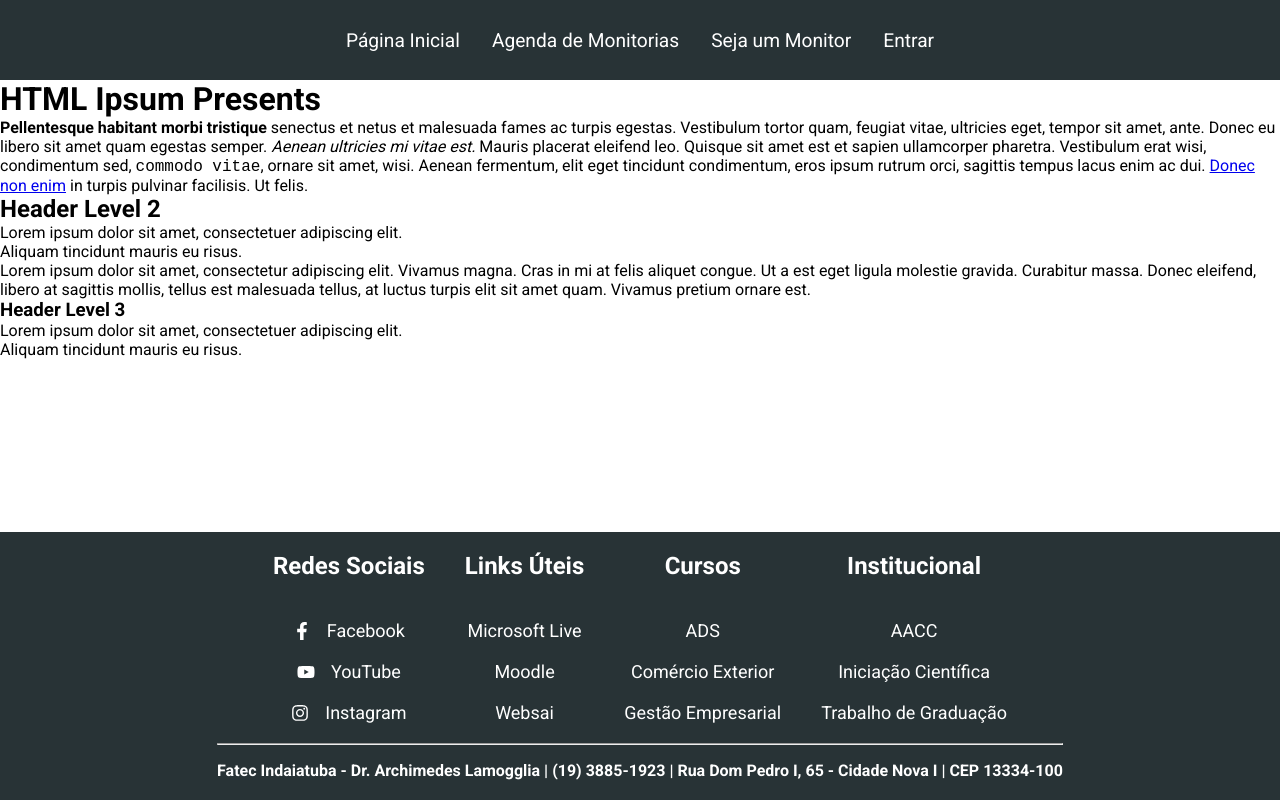
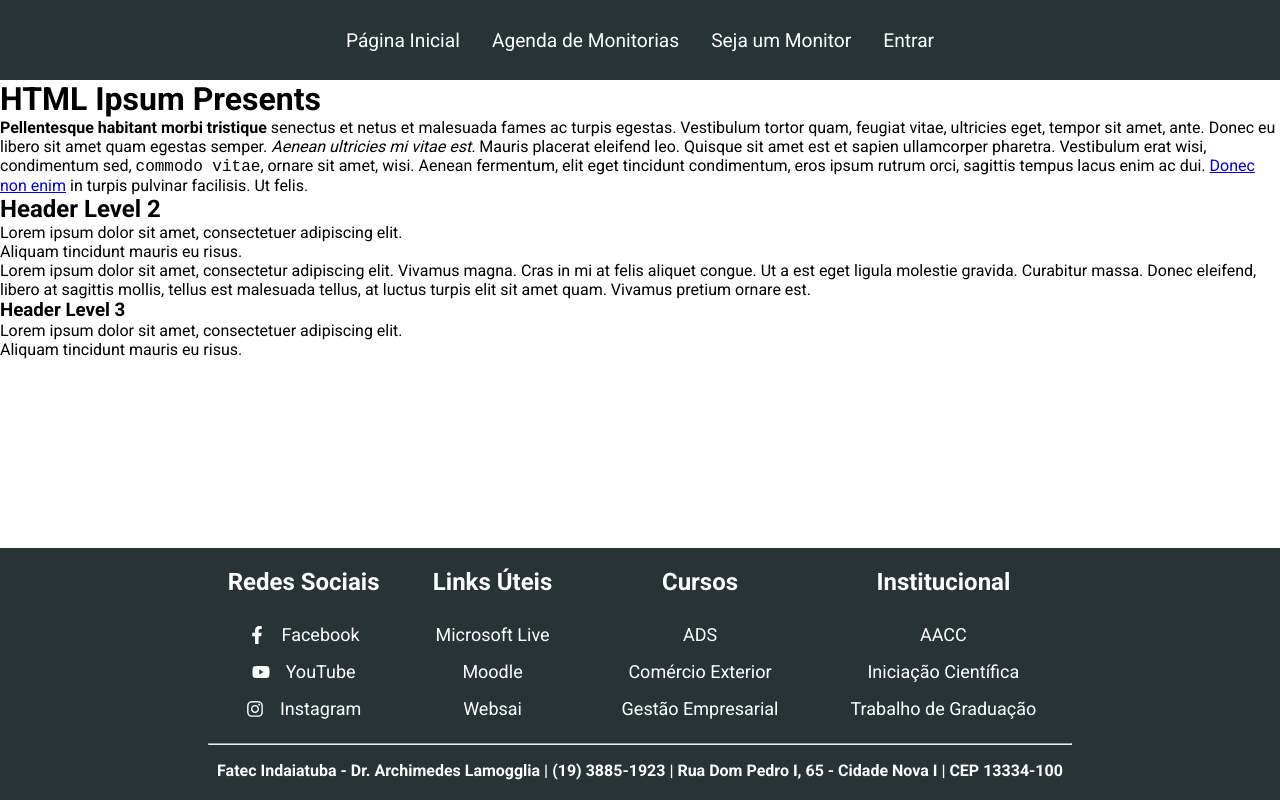
Before and after one commit to cleysondiego/sgm-frontend, a React (Create React App) app: page / in a window 1280 px wide. Built offline with nearby package versions, Linux system fonts and the light colour scheme.

Commit message:
chore: ending initial Footer

```diff
--- a/src/components/Footer/index.tsx
+++ b/src/components/Footer/index.tsx
@@ -1,12 +1,13 @@
 import React from 'react';
 import { FaFacebookF, FaYoutube, FaInstagram } from 'react-icons/fa';
-import { Container, FooterStyled, Row, Column } from './styles';
+import { Container, FooterStyled, Row, Column, GroupColumn } from './styles';
 
 const Footer: React.FC = () => {
   return (
     <Container>
       <FooterStyled>
         <Row>
+          <GroupColumn>
             <Column>
               <h3>Redes Sociais</h3>
               <a href="/home">
@@ -28,6 +29,8 @@ const Footer: React.FC = () => {
               <a href="/home">Moodle</a>
               <a href="/home">Websai</a>
             </Column>
+          </GroupColumn>
+          <GroupColumn>
             <Column>
               <h3>Cursos</h3>
               <a href="/home">ADS</a>
@@ -40,6 +43,7 @@ const Footer: React.FC = () => {
               <a href="/home">Iniciação Científica</a>
               <a href="/home">Trabalho de Graduação</a>
             </Column>
+          </GroupColumn>
         </Row>
         <hr />
         <h5>
--- a/src/components/Footer/styles.ts
+++ b/src/components/Footer/styles.ts
@@ -1,4 +1,5 @@
 import styled from 'styled-components';
+import { shade } from 'polished';
 
 export const Container = styled.div`
   display: flex;
@@ -16,16 +17,15 @@ export const Container = styled.div`
 `;
 
 export const FooterStyled = styled.footer`
-  flex: 0;
-
   h5 {
     color: #fff;
     font-size: 1em;
+    text-align: center;
+  }
+
+  hr {
     margin-top: 1em;
-
-    @media screen and (max-width: 877px) {
-      text-align: center;
-    }
+    margin-bottom: 1em;
   }
 `;
 
@@ -36,7 +36,7 @@ export const Row = styled.div`
   justify-content: center;
   text-align: center;
 
-  @media screen and (max-width: 877px) {
+  @media screen and (max-width: 487px) {
     flex-direction: column;
   }
 `;
@@ -50,7 +50,7 @@ export const Column = styled.div`
   h3 {
     font-size: 24px;
     color: #fff;
-    margin-bottom: 40px;
+    margin-bottom: 20px;
     font-weight: bold;
 
     @media screen and (max-width: 877px) {
@@ -63,12 +63,12 @@ export const Column = styled.div`
     align-items: center;
     align-self: center;
     color: #fff;
-    margin-bottom: 20px;
+    padding: 0.5rem 1rem;
     font-size: 18px;
     text-decoration: none;
 
     &:hover {
-      color: #ff9c00;
+      background-color: ${shade(0.2, '#283336')};
       transition: 200ms ease-in;
     }
 
@@ -82,3 +82,22 @@ export const Column = styled.div`
     margin: 15px 0;
   }
 `;
+
+export const GroupColumn = styled.div`
+  display: flex;
+  flex-direction: row;
+
+  @media screen and (max-width: 877px) {
+    flex-direction: column;
+
+    &:first-child {
+      margin-right: 100px;
+    }
+  }
+
+  @media screen and (max-width: 487px) {
+    &:first-child {
+      margin-right: 0;
+    }
+  }
+`;
--- a/src/pages/Home/styles.ts
+++ b/src/pages/Home/styles.ts
@@ -15,11 +15,8 @@ export const Content = styled.div`
   padding-top: 80px;
   padding-bottom: 272px;
 
-  @media screen and (max-width: 877px) {
+  @media screen and (max-width: 844px) {
+    padding-top: 0;
     padding-bottom: 0;
   }
-
-  @media screen and (max-width: 844px) {
-    padding-top: 0;
-  }
 `;
```
Lines whose indentation alone changed are shown as unchanged.
